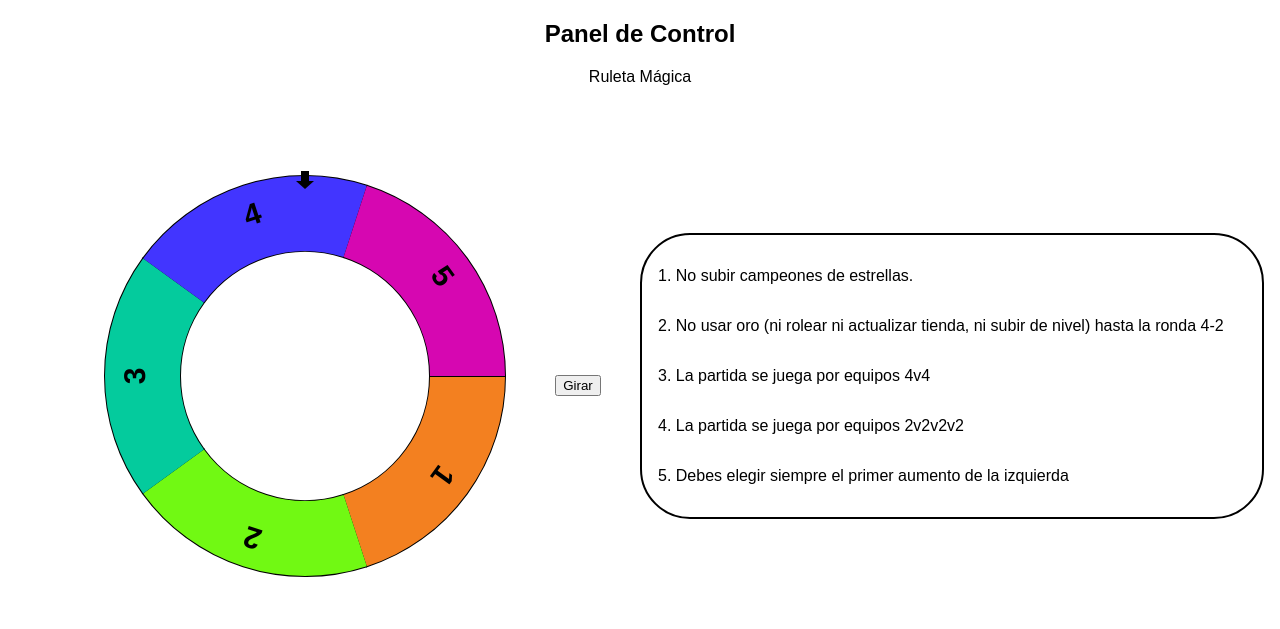
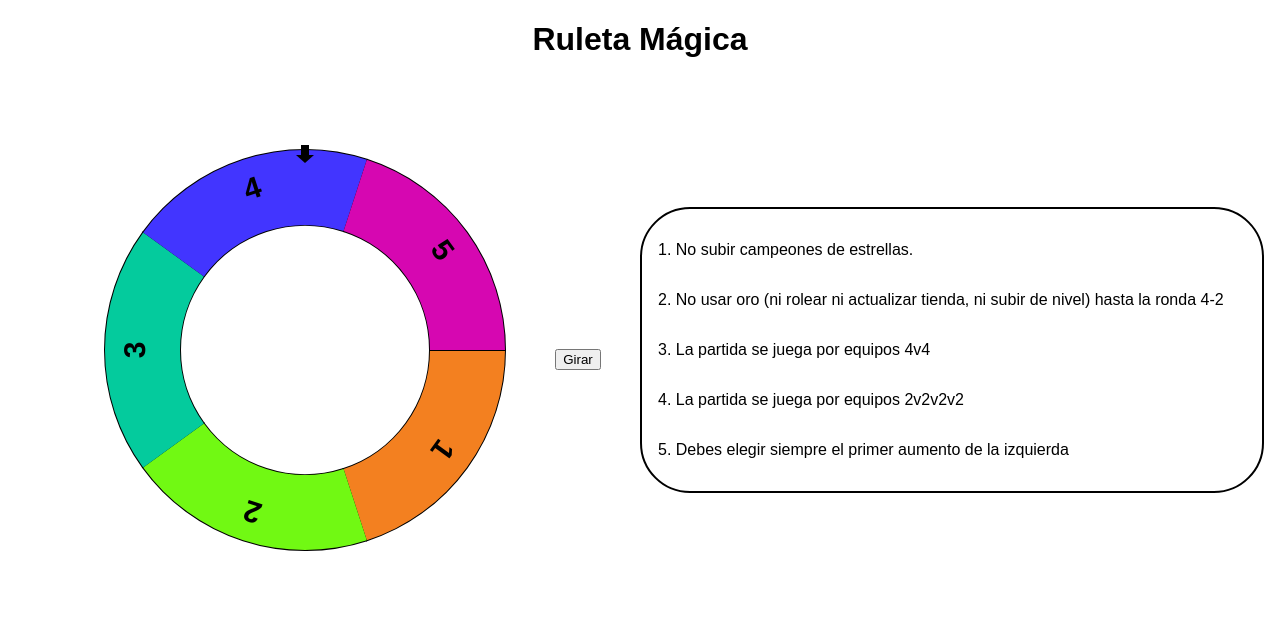
Before and after one commit to ProfesorJand/ruleta, a plain HTML site: page index.html in a window 1280 px wide. Drawn offline with Linux system fonts and the light colour scheme.

Commit message:
Version 1.1 prueba

```diff
--- a/index.css
+++ b/index.css
@@ -3,10 +3,6 @@ body {
     text-align: center;
     margin: 0;
     padding: 0;
-}
-
-#panel {
-    margin: 20px;
 }
 
 #wheel-info-container{
--- a/index.html
+++ b/index.html
@@ -8,16 +8,15 @@
 </head>
 <body>
     <div id="panel">
-        <h2>Panel de Control</h2>
         <!-- <input type="text" id="option-input" placeholder="Añadir opción">
         <button id="add-option">Añadir</button>
         <select name="cars" id="remove-option-input1"></select>
         <input type="text" id="remove-option-input" placeholder="Opción a eliminar">
         <button id="remove-option">Eliminar</button> -->
-        <label>
+        <h1>
             <input type="checkbox" id="toggle-roulette" hidden>
             Ruleta Mágica
-        </label>
+        </h1>
     </div>
     <div id="wheel-info-container">
         <div id="wheel-container">
```
